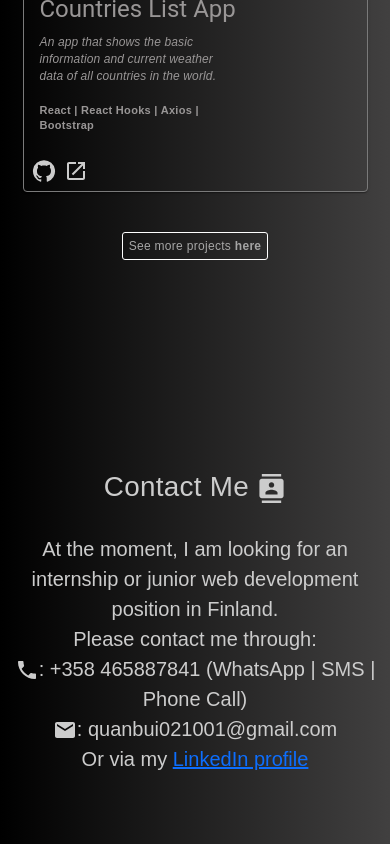
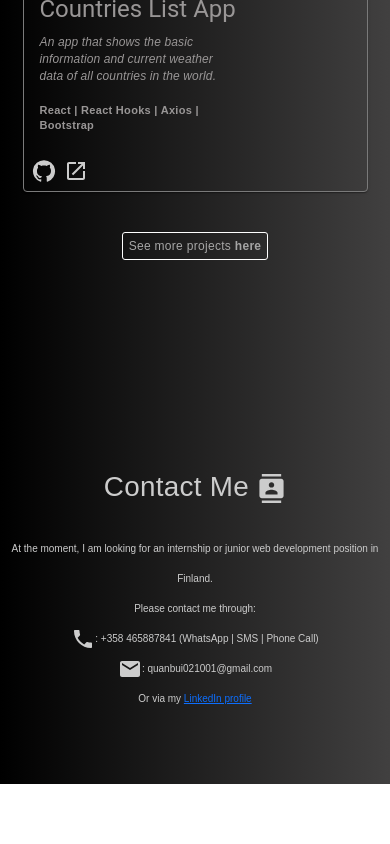
Before and after one commit to quanbui210/My-Portfolio-Web, a React (Create React App) app: page / in a window 390 px wide. Shown: the part 4215-5059 px from the top of the page. After the commit the page ends 4999 px from the top, so only its background shows below. Built offline with nearby package versions, Linux system fonts and the light colour scheme; a web font is replaced by a local one.

Commit message:
footer-commit

```diff
--- a/src/components/Footer/Footer.css
+++ b/src/components/Footer/Footer.css
@@ -32,11 +32,12 @@
         font-size: 11px;
     }
     .contact-end {
-        font-size: 13px !important;
+        font-size: 10px !important;
     }
     .contact-detail {
         width: 100%;
         margin-bottom: 20px;
+        font-size: 10px !important;
     }
 }
 @media screen and (min-width: 1300px){
```
